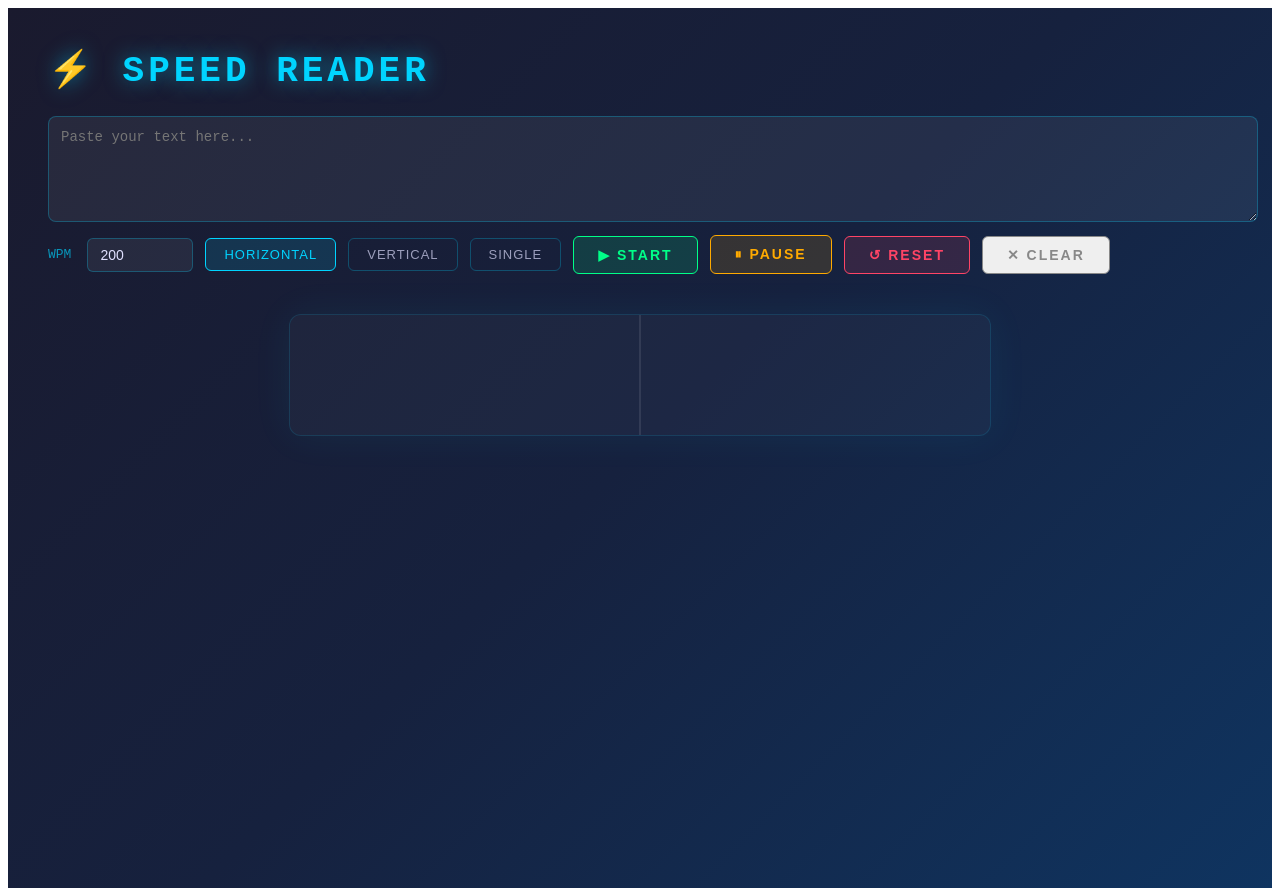
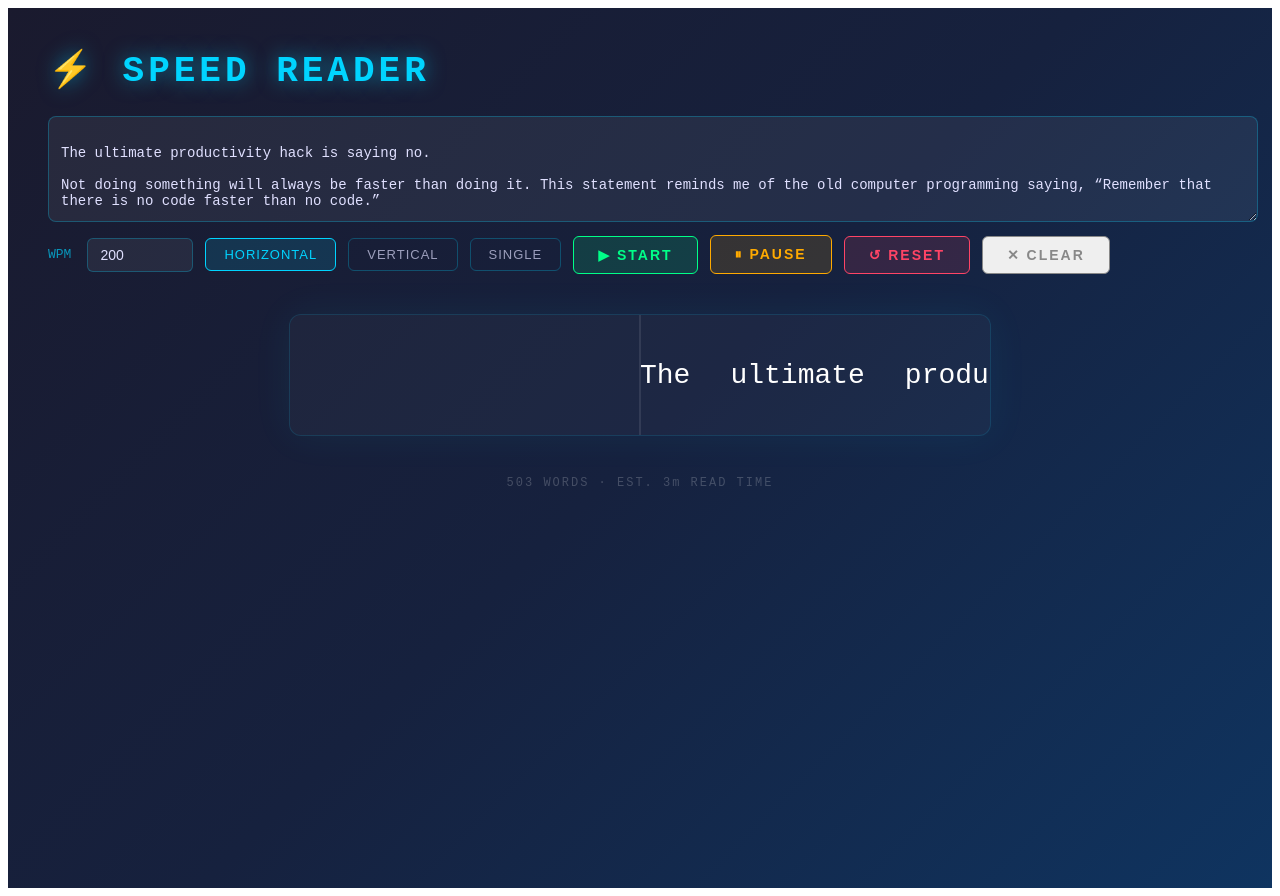
Before and after one commit to samv26/reading, a React (Vite) app: page / in a window 1280 px wide. Built offline with nearby package versions, Linux system fonts and the light colour scheme.

Commit message:
new artitcle

```diff
--- a/src/App.jsx
+++ b/src/App.jsx
@@ -1,7 +1,8 @@
 import { useState, useEffect, useLayoutEffect, useMemo, useRef } from "react";
+import defaultText from "./assets/defaulttext";
 
 function App() {
-  const [text, setText] = useState("");
+  const [text, setText] = useState(defaultText);
   const [wpm, setWpm] = useState(200);
   const [mode, setMode] = useState("horizontal");
   const [isPlaying, setIsPlaying] = useState(false);
--- /dev/null
+++ b/src/assets/defaulttext.jsx
@@ -0,0 +1,41 @@
+const defaultText = `
+The ultimate productivity hack is saying no.
+
+Not doing something will always be faster than doing it. This statement reminds me of the old computer programming saying, “Remember that there is no code faster than no code.”
+
+The same philosophy applies in other areas of life. For example, there is no meeting that goes faster than not having a meeting at all.
+
+This is not to say you should never attend another meeting, but the truth is that we say yes to many things we don't actually want to do. There are many meetings held that don't need to be held. There is a lot of code written that could be deleted.
+
+How often do people ask you to do something and you just reply, “Sure thing.” Three days later, you're overwhelmed by how much is on your to-do list. We become frustrated by our obligations even though we were the ones who said yes to them in the first place.
+
+It's worth asking if things are necessary. Many of them are not, and a simple “no” will be more productive than whatever work the most efficient person can muster.
+
+But if the benefits of saying no are so obvious, then why do we say yes so often?
+
+Why We Say Yes
+
+We agree to many requests not because we want to do them, but because we don't want to be seen as rude, arrogant, or unhelpful. Often, you have to consider saying no to someone you will interact with again in the future—your co-worker, your spouse, your family and friends.
+
+Saying no to these people can be particularly difficult because we like them and want to support them. Collaborating with others is an important element of life. The thought of straining the relationship outweighs the commitment of our time and energy.
+
+For this reason, it can be helpful to be gracious in your response. Do whatever favors you can, and be warm-hearted and direct when you have to say no.
+
+But even after we have accounted for these social considerations, many of us still seem to do a poor job of managing the tradeoff between yes and no.
+
+The Difference Between Yes and No
+
+The words “yes” and “no” get used in comparison to each other so often that it feels like they carry equal weight in conversation. In reality, they are not just opposite in meaning, but of entirely different magnitudes in commitment.
+
+When you say no, you are only saying no to one option. When you say yes, you are saying no to every other option.
+
+In other words, saying no saves you time in the future. Saying yes costs you time in the future. No is a form of time credit. Yes is a form of time debt.
+
+No is a decision. Yes is a responsibility.
+
+The Power of No
+
+More effort is wasted doing things that don't matter than is wasted doing things inefficiently. And if that is the case, elimination is a more useful skill than optimization.
+`;
+
+export default defaultText;
```
